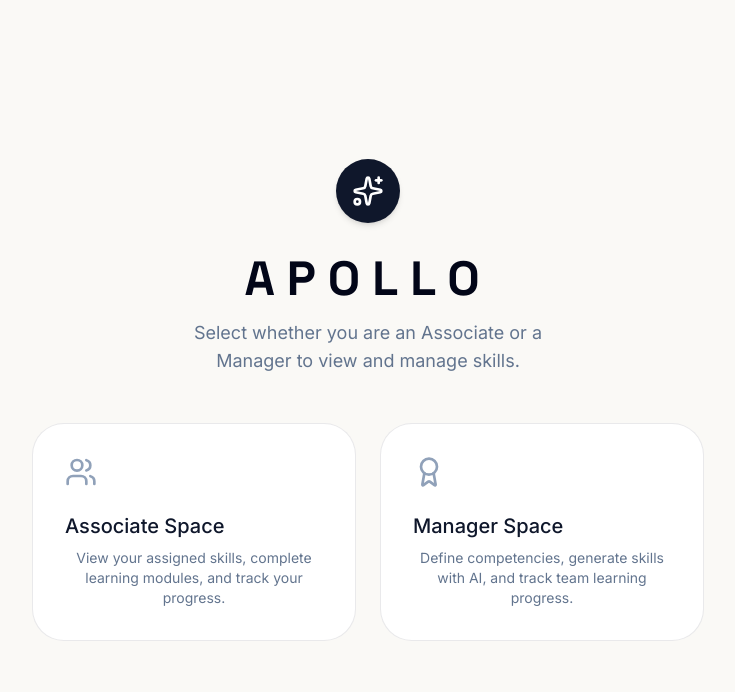
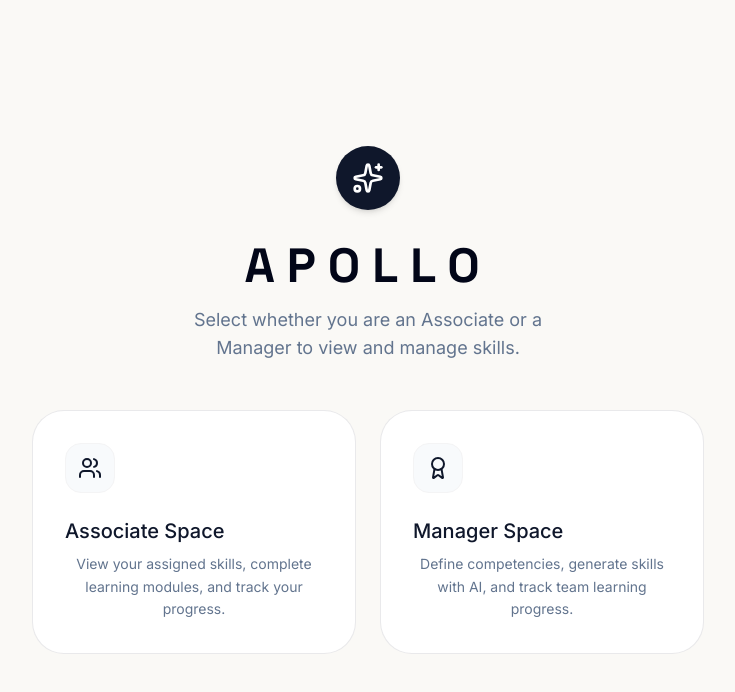
Before and after one commit to kaushikrengan/Apollo, a React (Vite) app: page / in a window 1280 px wide. Shown: the top 692 px of the page, without its empty margins (272-1007 px from the left). Built offline with nearby package versions, Linux system fonts and the light colour scheme.

Commit message:
style: enhance UI components with interactive animations
- Added favicon and updated document title.
- Implemented scale and transition effects for buttons and cards to improve visual feedback.
- Refined component styling for better consistency across dashboards and chat interfaces.

```diff
--- a/src/App.tsx
+++ b/src/App.tsx
@@ -193,20 +193,24 @@ export default function App() {
       <div className="grid grid-cols-1 sm:grid-cols-2 gap-6 w-full max-w-2xl text-left">
         <button
           onClick={() => setSelectedRole('Associate')}
-          className="flex flex-col items-start p-8 bg-white border border-zinc-200/80 rounded-[2rem] hover:border-slate-400 hover:shadow-lg transition-all group cursor-pointer"
+          className="flex flex-col items-start p-8 bg-white border border-zinc-200/80 rounded-[2rem] hover:border-slate-950 hover:shadow-[0_12px_40px_rgba(0,0,0,0.04)] hover:scale-[1.03] active:scale-98 transition-all duration-300 ease-out group cursor-pointer"
         >
-          <Users className="w-8 h-8 text-slate-400 group-hover:text-slate-900 mb-6 transition-colors" />
-          <strong className="text-xl font-medium text-slate-900 mb-2">Associate Space</strong>
-          <span className="text-sm text-slate-500">View your assigned skills, complete learning modules, and track your progress.</span>
+          <div className="p-3 bg-slate-50 border border-zinc-100 rounded-2xl mb-6 group-hover:bg-slate-950 group-hover:border-slate-950 transition-colors duration-300">
+            <Users className="w-6 h-6 text-slate-550 group-hover:text-white transition-colors duration-300 group-hover:scale-110 transform transition-transform" />
+          </div>
+          <strong className="text-xl font-medium text-slate-900 mb-2 group-hover:text-slate-955 transition-colors">Associate Space</strong>
+          <span className="text-sm text-slate-500 leading-relaxed">View your assigned skills, complete learning modules, and track your progress.</span>
         </button>
 
         <button
           onClick={() => setSelectedRole('Manager')}
-          className="flex flex-col items-start p-8 bg-white border border-zinc-200/80 rounded-[2rem] hover:border-slate-400 hover:shadow-lg transition-all group cursor-pointer"
+          className="flex flex-col items-start p-8 bg-white border border-zinc-200/80 rounded-[2rem] hover:border-slate-950 hover:shadow-[0_12px_40px_rgba(0,0,0,0.04)] hover:scale-[1.03] active:scale-98 transition-all duration-300 ease-out group cursor-pointer"
         >
-          <Award className="w-8 h-8 text-slate-400 group-hover:text-slate-900 mb-6 transition-colors" />
-          <strong className="text-xl font-medium text-slate-900 mb-2">Manager Space</strong>
-          <span className="text-sm text-slate-500">Define competencies, generate skills with AI, and track team learning progress.</span>
+          <div className="p-3 bg-slate-50 border border-zinc-100 rounded-2xl mb-6 group-hover:bg-slate-950 group-hover:border-slate-950 transition-colors duration-300">
+            <Award className="w-6 h-6 text-slate-550 group-hover:text-white transition-colors duration-300 group-hover:scale-110 transform transition-transform" />
+          </div>
+          <strong className="text-xl font-medium text-slate-900 mb-2 group-hover:text-slate-955 transition-colors">Manager Space</strong>
+          <span className="text-sm text-slate-500 leading-relaxed">Define competencies, generate skills with AI, and track team learning progress.</span>
         </button>
       </div>
     </div>
--- a/src/components/AILearningWorkspace.tsx
+++ b/src/components/AILearningWorkspace.tsx
@@ -696,9 +696,9 @@ export default function AILearningWorkspace({ skill, assignment, onExit, onSkill
 
                             if (status === 'idle') {
                               if (isSelected) {
-                                 btnClasses += "border-slate-900 bg-slate-50 text-slate-950 border-b-slate-900 translate-y-[2px]";
+                                 btnClasses += "border-slate-900 bg-slate-50 text-slate-950 border-b-slate-900 translate-y-[2px] scale-[0.99] shadow-xs";
                               } else {
-                                 btnClasses += "border-zinc-200/80 bg-white text-slate-705 hover:bg-slate-50 border-b-zinc-300 hover:border-b-zinc-305 active:translate-y-[1px]";
+                                 btnClasses += "border-zinc-200/80 bg-white text-slate-705 hover:bg-slate-50 hover:border-slate-900 hover:scale-[1.015] hover:shadow-md border-b-zinc-300 hover:border-b-slate-900 active:translate-y-[1px] active:scale-99";
                               }
                             } else {
                               if (showCorrect) {
@@ -761,7 +761,7 @@ export default function AILearningWorkspace({ skill, assignment, onExit, onSkill
                                  disabled={status === 'checked'}
                                  type="button"
                                  onClick={() => setBuiltWordIds(prev => [...prev, wordObj.id])}
-                                 className="px-4 py-2 bg-white border-2 border-b-4 border-zinc-200/80 rounded-xl font-medium text-slate-700 hover:bg-slate-50 active:border-b-2 active:translate-y-[2px] transition-all cursor-pointer"
+                                 className="px-4 py-2 bg-white border-2 border-b-4 border-zinc-200/80 hover:border-slate-950 rounded-xl font-medium text-slate-700 hover:bg-slate-50 hover:scale-[1.06] active:scale-95 active:border-b-2 active:translate-y-[2px] transition-all duration-150 cursor-pointer shadow-xs"
                                >
                                  {wordObj.word}
                                </button>
--- a/src/components/ApolloChat.tsx
+++ b/src/components/ApolloChat.tsx
@@ -215,7 +215,7 @@ export default function ApolloChat({ isOpen, onClose, role }: ApolloChatProps) {
               <button
                 id="close-apollo-chat"
                 onClick={onClose}
-                className="p-2 text-slate-400 hover:text-slate-900 hover:bg-zinc-100 rounded-xl transition-all cursor-pointer"
+                className="p-2 text-slate-400 hover:text-slate-900 hover:bg-zinc-100 active:scale-90 hover:scale-115 hover:rotate-90 rounded-xl transition-all duration-300 cursor-pointer"
               >
                 <X className="w-4 h-4" />
               </button>
@@ -276,10 +276,10 @@ export default function ApolloChat({ isOpen, onClose, role }: ApolloChatProps) {
                     <button
                       key={idx}
                       onClick={() => handleSendMessage(prompt)}
-                      className="text-xs left-transparent py-2.5 px-4 bg-white hover:bg-zinc-50 border border-zinc-200 hover:border-zinc-300 rounded-xl text-slate-750 text-left transition-all flex items-center justify-between gap-2 cursor-pointer w-full"
+                      className="group text-xs py-2.5 px-4 bg-white hover:bg-slate-50 border border-zinc-200 hover:border-slate-950 hover:scale-[1.01] active:scale-99 rounded-xl text-slate-750 text-left transition-all duration-200 flex items-center justify-between gap-2 cursor-pointer w-full shadow-xs"
                     >
-                      <span>{prompt}</span>
-                      <ArrowRight className="w-3.5 h-3.5 text-slate-400 shrink-0" />
+                      <span className="font-medium group-hover:text-slate-950 transition-colors">{prompt}</span>
+                      <ArrowRight className="w-3.5 h-3.5 text-slate-400 group-hover:text-slate-950 group-hover:translate-x-1.5 transition-all duration-200 shrink-0" />
                     </button>
                   ))}
                 </div>
--- a/src/components/LeaderDashboard.tsx
+++ b/src/components/LeaderDashboard.tsx
@@ -199,15 +199,15 @@ export default function LeaderDashboard({
           <button
             id="ask-apollo-leader-button"
             onClick={onAskApollo}
-            className="flex items-center gap-1.5 sm:gap-2 py-1.5 sm:py-2 px-3 sm:px-4 bg-slate-950 hover:bg-slate-900 text-white rounded-full text-[10px] sm:text-xs font-semibold tracking-tight transition-all shadow-sm shrink-0 cursor-pointer"
+            className="flex items-center gap-1.5 sm:gap-2 py-1.5 sm:py-2 px-3 sm:px-4 bg-slate-950 hover:bg-slate-900 active:scale-95 hover:scale-105 transition-all duration-200 text-white rounded-full text-[10px] sm:text-xs font-semibold tracking-tight shadow-sm hover:shadow-[0_4px_12px_rgba(99,102,241,0.15)] shrink-0 cursor-pointer"
           >
-            <Sparkles className="w-3.5 h-3.5 text-indigo-400" />
+            <Sparkles className="w-3.5 h-3.5 text-indigo-400 group-hover:scale-110" />
             <span>Ask Apollo</span>
           </button>
 
           <button
             onClick={onExit}
-            className="text-[10px] sm:text-xs font-mono tracking-wider font-semibold uppercase text-slate-400 hover:text-slate-900 transition-colors border-b border-transparent hover:border-slate-900 pb-0.5 whitespace-nowrap"
+            className="text-[10px] sm:text-xs font-mono tracking-wider font-semibold uppercase text-slate-400 hover:text-slate-900 hover:scale-[1.02] active:scale-98 transition-all duration-200 border-b border-transparent hover:border-slate-900 pb-0.5 whitespace-nowrap"
           >
             <span className="sm:inline hidden">Switch Space &rarr;</span>
             <span className="inline sm:hidden">Switch &rarr;</span>
@@ -232,7 +232,7 @@ export default function LeaderDashboard({
           {!isCreating && (
             <button
               onClick={() => setIsCreating(true)}
-              className="flex items-center gap-2 px-6 py-3.5 bg-slate-950 hover:bg-zinc-850 active:bg-slate-950 text-white rounded-2xl text-xs uppercase tracking-widest font-semibold transition-all shadow-md shrink-0 sm:mb-2 cursor-pointer w-full sm:w-auto justify-center"
+              className="flex items-center gap-2 px-6 py-3.5 bg-slate-950 hover:bg-slate-900 active:scale-95 hover:scale-[1.03] text-white rounded-2xl text-xs uppercase tracking-widest font-bold transition-all duration-300 shadow-md shrink-0 sm:mb-2 cursor-pointer w-full sm:w-auto justify-center"
             >
               <Plus className="w-4 h-4" /> Define Competency
             </button>
@@ -429,7 +429,7 @@ export default function LeaderDashboard({
                       return (
                         <div
                           key={comp.id}
-                          className="bg-white border border-zinc-200/80 rounded-[2.25rem] p-8 hover:shadow-[0_8px_30px_rgba(0,0,0,0.02)] transition-all duration-300 flex flex-col justify-between"
+                          className="bg-white border border-zinc-200/80 rounded-[2.25rem] p-8 hover:border-slate-950 hover:shadow-[0_20px_50px_rgba(0,0,0,0.04)] hover:scale-[1.02] transition-all duration-300 flex flex-col justify-between cursor-default group"
                         >
                           <div className="space-y-6">
 
```
Also changed, not shown: index.html (+2 -1 lines), src/components/AssociateDashboard.tsx (+9 -9 lines).
